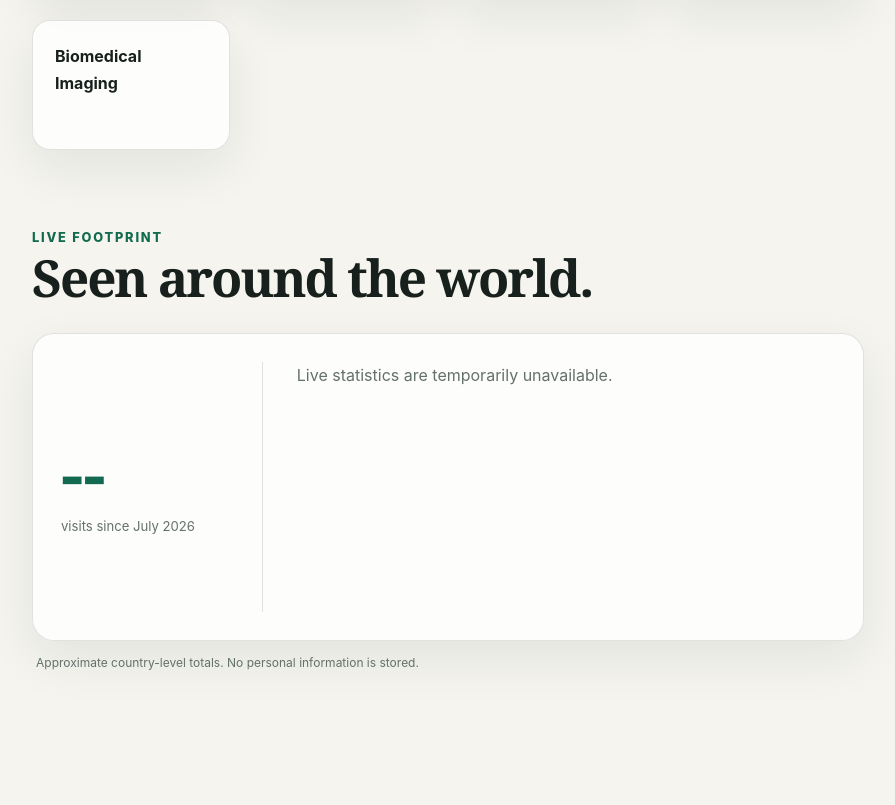
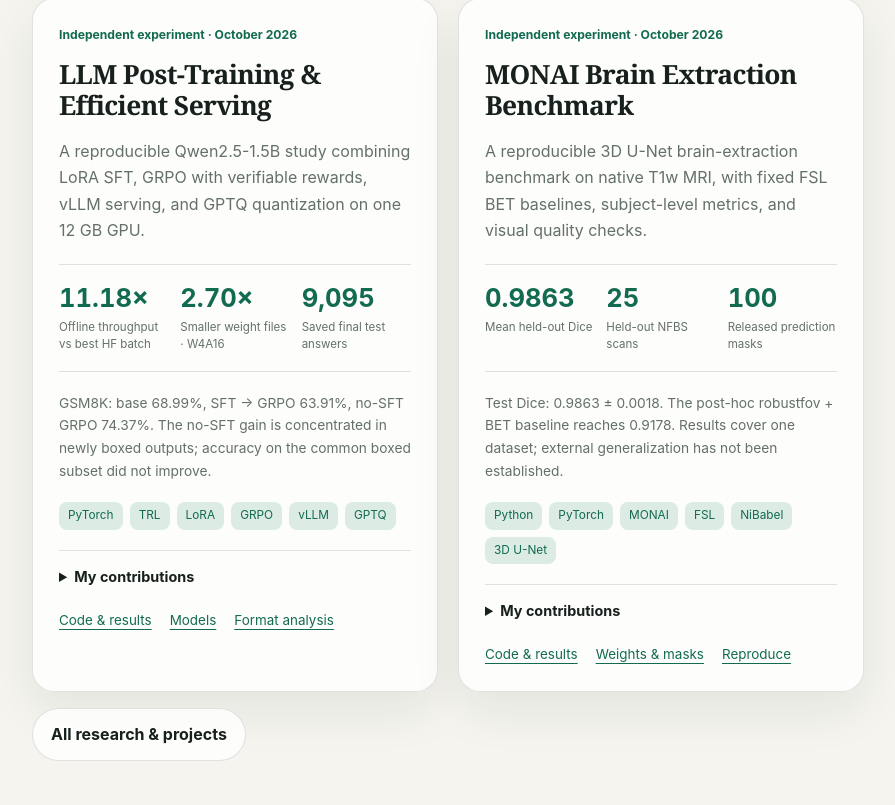
Before and after one commit to hennyi-yin/hennyi-yin.github.io, a React (Vite) app: page / in a window 1280 px wide. Shown: the part 1315-2120 px from the top of the page, without its empty margins (352-1247 px from the left). Built offline with nearby package versions, Linux system fonts and the light colour scheme.

Commit message:
Feature completed LLM and MONAI experiments across portfolio and web CV

```diff
--- a/index.html
+++ b/index.html
@@ -3,7 +3,7 @@
   <head>
     <meta charset="UTF-8" />
     <meta name="viewport" content="width=device-width, initial-scale=1.0" />
-    <meta name="description" content="Hengyi Yin — M.S. student in Electrical Engineering at Columbia University. Research and projects in machine learning, LLM retrieval, graph neural networks, and biomedical imaging." />
+    <meta name="description" content="Hengyi Yin — Columbia M.S. Electrical Engineering student. Reproducible LLM post-training, efficient model serving, brain extraction, graph learning, and retrieval projects." />
     <meta name="theme-color" content="#f5f4ef" />
     <title>Hengyi Yin — Columbia University · Machine Learning</title>
     <script>
--- a/src/App.jsx
+++ b/src/App.jsx
@@ -1,6 +1,7 @@
 import { useEffect, useRef, useState } from 'react';
 import { NavLink, Navigate, Route, Routes, useLocation } from 'react-router-dom';
 import profileImage from '../images/profile.jpeg';
+import { completedProjects } from './projects';
 
 const resumeUrl = `${import.meta.env.BASE_URL}Hengyi-Yin-Resume.pdf`;
 const contactEmail = 'hengyi.yin@columbia.edu';
@@ -279,7 +280,7 @@ function Home() {
     <section className="hero">
       <span className="eyebrow">Columbia University · Electrical Engineering</span>
       <h1>Learning from language, images, and scientific data.</h1>
-      <p className="lede">I’m Hengyi, an M.S. student in Electrical Engineering at Columbia University and a McGill graduate. My work spans language-model retrieval, graph neural networks, and reproducible neuroimaging workflows.</p>
+      <p className="lede">I’m Hengyi, an M.S. student in Electrical Engineering at Columbia University and a McGill graduate. My work spans language-model post-training and serving, retrieval, graph learning, and reproducible neuroimaging.</p>
       <div className="hero-actions"><NavLink className="button primary" to="/portfolio">Explore my work</NavLink><ResumeLink /><a className="button secondary" href={`mailto:${contactEmail}`}>Get in touch</a></div>
       <div className="stats" aria-label="Core capabilities">
         <div className="stat"><strong>Neuroimaging</strong><span>QSM preprocessing and deep learning-based brain extraction at The Neuro</span></div>
@@ -287,6 +288,7 @@ function Home() {
         <div className="stat"><strong>Published Research</strong><span>Co-author of a 2024 IEEE Transactions on Power Electronics paper</span></div>
       </div>
     </section>
+    <section aria-labelledby="recent-projects-title"><span className="eyebrow">Latest experiments · 2026</span><h2 id="recent-projects-title">Reproducible results, open artifacts.</h2><p className="section-intro">Two completed studies with saved evaluations, transparent comparisons, and downloadable model artifacts.</p><ProjectCards projects={completedProjects} /><p><NavLink className="button secondary" to="/portfolio">All research & projects</NavLink></p></section>
     <section><span className="eyebrow">Focus</span><h2>Research interests</h2><ul className="interest-grid">{researchInterests.map(interest => <li key={interest}>{interest}</li>)}</ul></section>
     <section className="site-activity" aria-labelledby="activity-title"><span className="eyebrow">Live footprint</span><h2 id="activity-title">Seen around the world.</h2><div className="activity-card"><div className="activity-total"><strong>{visits}</strong><span>visits since July 2026</span></div><VisitorMap countries={countries} unavailable={statsUnavailable} /></div><p className="activity-note">Approximate country-level totals. No personal information is stored.</p></section>
   </>;
@@ -333,7 +335,7 @@ function CV() {
     <h3>Publications</h3><ul className="publications"><Accordion title="IEEE TPEL (2024) — DC-Link Capacitor Capacitance Estimation in Railways"><ul><li><strong>Title:</strong> A Capacitance Estimation Method for DC-Link Capacitors in Railways Based on Precharging Model and Low Sampling Frequency</li><li><strong>Authors:</strong> Xun Wu, Kaidi Li, Rui Tian, Hengyi Yin, Tianjia Yu, Shu Cheng, Chunyang Chen</li><li><strong>Venue:</strong> IEEE Transactions on Power Electronics, Vol. 39, No. 1, Jan. 2024, pp. 1527–1537</li></ul></Accordion></ul>
     <h3>Technical Skills</h3><ul><li><strong>Programming:</strong> Python, C, Java, Go, SQL, MATLAB</li><li><strong>Machine Learning:</strong> PyTorch, TensorFlow, Hugging Face, scikit-learn, OpenCV, NumPy, Pandas</li><li><strong>Biomedical Imaging:</strong> FSL, ANTs, NiBabel, SimpleITK, Quantitative MRI, QSM, Brain Extraction, Image Registration</li><li><strong>Tools:</strong> Git, Docker, AWS, Jupyter, VS Code, MATLAB/Simulink</li></ul>
     <h3>Research Interests</h3><p>{researchInterests.join(' · ')}</p>
-    <h3>Selected Projects</h3><ul className="projects">{cvProjects.map(([title, items]) => <Accordion key={title} title={title}><ItemList items={items} /></Accordion>)}</ul>
+    <h3>Selected Projects</h3><ul className="projects">{completedProjects.map(project => <Accordion key={project.title} title={`${project.title} · 2026`}><ItemList items={project.features} /><p className="project-links">{project.links.map(([label, href]) => <ExternalLink key={href} href={href}>{label}</ExternalLink>)}</p></Accordion>)}{cvProjects.map(([title, items]) => <Accordion key={title} title={title}><ItemList items={items} /></Accordion>)}</ul>
     <h3>Additional Projects</h3><ul className="projects">{additionalProjects.map(([title, items]) => <Accordion key={title} title={title}><ItemList items={items} /></Accordion>)}</ul>
   </section>;
 }
@@ -373,17 +375,23 @@ const portfolioProjects = [
   },
 ];
 
-function Portfolio() {
-  return <section id="portfolio"><span className="eyebrow">Selected work</span><h2>Research & Projects</h2>
-    <p className="section-intro">Selected contributions in biomedical imaging, graph learning, and language-model retrieval.</p>
-    <div className="portfolio-grid">{portfolioProjects.map(project => <article className="project-card" key={project.title}>
+function ProjectCards({ projects }) {
+  return <div className="portfolio-grid">{projects.map(project => <article className="project-card" key={project.title}>
       <p className="project-category">{project.category}</p>
       <h3>{project.title}</h3>
       <p className="project-description">{project.description}</p>
+      {project.metrics && <dl className="project-metrics">{project.metrics.map(([value, label]) => <div key={label}><dt>{label}</dt><dd>{value}</dd></div>)}</dl>}
+      {project.resultNote && <p className="project-result-note">{project.resultNote}</p>}
       <ul className="technology-tags" aria-label={`Technologies for ${project.title}`}>{project.technologies.map(technology => <li key={technology}>{technology}</li>)}</ul>
       <details className="project-details"><summary>My contributions</summary><ItemList items={project.features} /></details>
       {project.links.length > 0 && <p className="project-links">{project.links.map(([label, href]) => <ExternalLink key={href} href={href}>{label}</ExternalLink>)}</p>}
-    </article>)}</div>
+    </article>)}</div>;
+}
+
+function Portfolio() {
+  return <section id="portfolio"><span className="eyebrow">Selected work</span><h2>Research & Projects</h2>
+    <p className="section-intro">Completed experiments and selected contributions in language-model post-training, efficient serving, biomedical imaging, graph learning, and retrieval.</p>
+    <ProjectCards projects={[...completedProjects, ...portfolioProjects]} />
   </section>;
 }
 
--- /dev/null
+++ b/src/projects.js
@@ -0,0 +1,38 @@
+export const completedProjects = [
+  {
+    title: 'LLM Post-Training & Efficient Serving',
+    category: 'Independent experiment · October 2026',
+    description: 'A reproducible Qwen2.5-1.5B study combining LoRA SFT, GRPO with verifiable rewards, vLLM serving, and GPTQ quantization on one 12 GB GPU.',
+    technologies: ['PyTorch', 'TRL', 'LoRA', 'GRPO', 'vLLM', 'GPTQ'],
+    metrics: [['11.18×', 'Offline throughput vs best HF batch'], ['2.70×', 'Smaller weight files · W4A16'], ['9,095', 'Saved final test answers']],
+    resultNote: 'GSM8K: base 68.99%, SFT → GRPO 63.91%, no-SFT GRPO 74.37%. The no-SFT gain is concentrated in newly boxed outputs; accuracy on the common boxed subset did not improve.',
+    features: [
+      'Built a frozen evaluation protocol, dev-only checkpoint selection, a matched no-SFT ablation, and paired statistical analysis on GSM8K and MATH-500.',
+      'Decomposed the no-SFT GSM8K gain of 5.38 pp: newly boxed outputs contributed +6.14 pp, while the common boxed subset contributed −0.76 pp. This is a descriptive result, not proof of improved reasoning.',
+      'Measured offline and online serving, TTFT/TPOT, and a W4A16 GSM8K accuracy cost of 8.95 pp; released seven model archives with verified checksums.',
+    ],
+    links: [
+      ['Code & results', 'https://github.com/hennyi-yin/llm-reasoning-grpo'],
+      ['Models', 'https://github.com/hennyi-yin/llm-reasoning-grpo/releases/tag/v1.0.0'],
+      ['Format analysis', 'https://github.com/hennyi-yin/llm-reasoning-grpo#format-breakdown-where-the-gsm8k-gain-occurs'],
+    ],
+  },
+  {
+    title: 'MONAI Brain Extraction Benchmark',
+    category: 'Independent experiment · October 2026',
+    description: 'A reproducible 3D U-Net brain-extraction benchmark on native T1w MRI, with fixed FSL BET baselines, subject-level metrics, and visual quality checks.',
+    technologies: ['Python', 'PyTorch', 'MONAI', 'FSL', 'NiBabel', '3D U-Net'],
+    metrics: [['0.9863', 'Mean held-out Dice'], ['25', 'Held-out NFBS scans'], ['100', 'Released prediction masks']],
+    resultNote: 'Test Dice: 0.9863 ± 0.0018. The post-hoc robustfov + BET baseline reaches 0.9178. Results cover one dataset; external generalization has not been established.',
+    features: [
+      'Trained and evaluated a MONAI 3D U-Net using a fixed 85/15/25 subject split and validation-only checkpoint selection.',
+      'Compared fixed uncropped BET settings and a separately labeled post-hoc neck-cropping baseline, retaining failure cases and native-grid geometry checks.',
+      'Released verified weights, 100 prediction masks, dependency locks, and audit files; reproduced the audits from a clean clone and downloaded release assets.',
+    ],
+    links: [
+      ['Code & results', 'https://github.com/hennyi-yin/monai-brain-extraction'],
+      ['Weights & masks', 'https://github.com/hennyi-yin/monai-brain-extraction/releases/tag/v1.1.1'],
+      ['Reproduce', 'https://github.com/hennyi-yin/monai-brain-extraction/blob/main/docs/reproduce.md'],
+    ],
+  },
+];
--- a/styles.css
+++ b/styles.css
@@ -112,6 +112,11 @@ html.dark-theme .button.primary { color: #102019; }
 .project-category { margin: 0 0 14px; color: var(--accent); font-size: .76rem; font-weight: 750; }
 .project-card h3 { margin: 0 0 16px; font-family: Georgia, serif; font-size: 1.65rem; line-height: 1.2; letter-spacing: -.025em; text-transform: none; color: var(--text); }
 .project-description { color: var(--muted); }
+.project-metrics { display: grid; grid-template-columns: repeat(3, minmax(0, 1fr)); gap: 12px; padding: 18px 0; margin: 20px 0; border-block: 1px solid var(--line); }
+.project-metrics > div { display: flex; flex-direction: column-reverse; justify-content: flex-end; gap: 6px; min-width: 0; }
+.project-metrics dt { color: var(--muted); font-size: .72rem; line-height: 1.45; }
+.project-metrics dd { margin: 0; color: var(--accent); font-size: clamp(1.25rem, 2vw, 1.7rem); font-weight: 750; line-height: 1.2; font-variant-numeric: tabular-nums; }
+.project-result-note { color: var(--muted); font-size: .86rem; line-height: 1.65; }
 .technology-tags { display: flex; flex-wrap: wrap; gap: 7px; list-style: none; padding: 0; margin: 20px 0; }
 .technology-tags li { margin: 0; padding: 4px 9px; border-radius: 8px; background: var(--accent-soft); color: var(--accent); font-size: .74rem; }
 .project-details { border-top: 1px solid var(--line); padding-top: 14px; }
```
Also changed, not shown: 1 other file (tests, documents, lock files or other folders).
